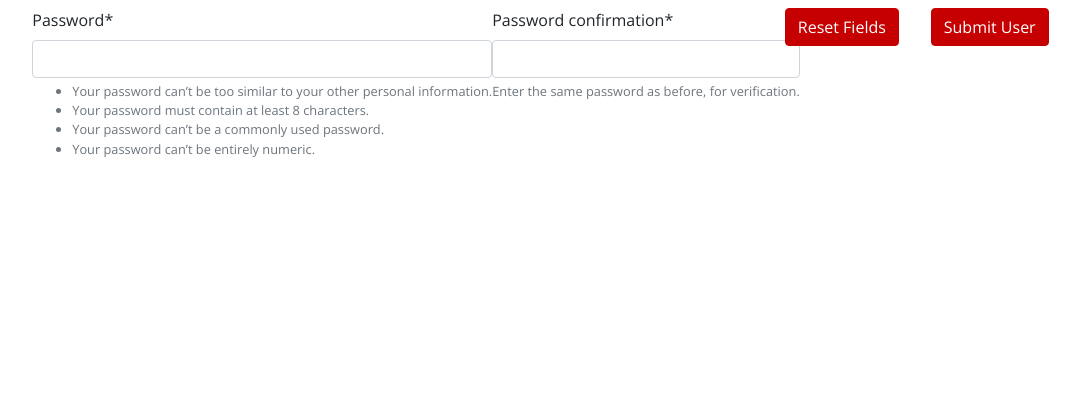
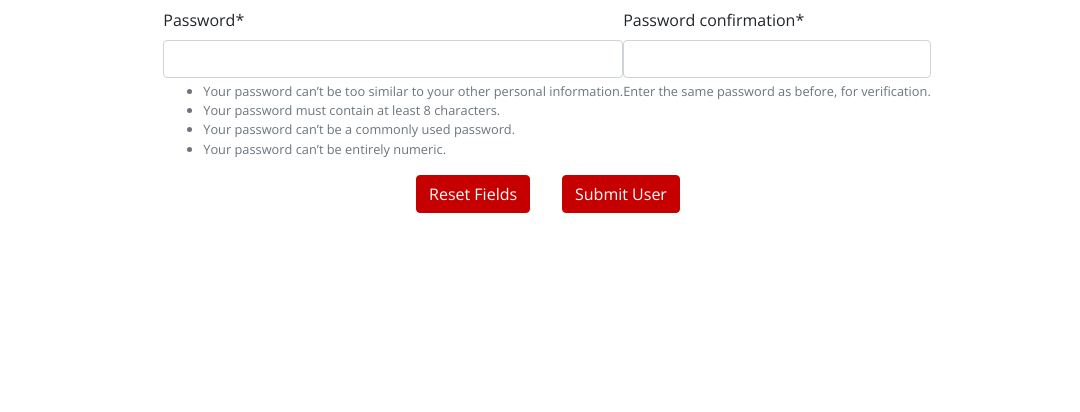
Before and after one commit to FEMR/fEMR-OnChain-Core, a Django app: template main/templates/admin/user_password_edit_form.html in a window 1280 px wide. Shown: the part 55-467 px from the top of the page, without its empty margins (93-1173 px from the left). Run offline with Django 3.2, Linux system fonts and the light colour scheme; the template is opened without the code that fills it: values that come from a table or form of the project are taken from there, others are empty; some libraries are stand-ins or nearby versions.

Commit message:
Fixed button positioning.

```diff
--- a/main/templates/admin/user_password_edit_form.html
+++ b/main/templates/admin/user_password_edit_form.html
@@ -12,7 +12,8 @@
                 <div>{{ x|as_crispy_field }}</div>
                 {% endfor %}
             </div>
-            <div class="clearfix"></div>
+        </div>
+        <div class="row justify-content-center">
             <div class="row">
                 <div class="col-md-6">
                     <input class="btn btn-primary ml-auto" type="reset" value="Reset Fields" />
```
